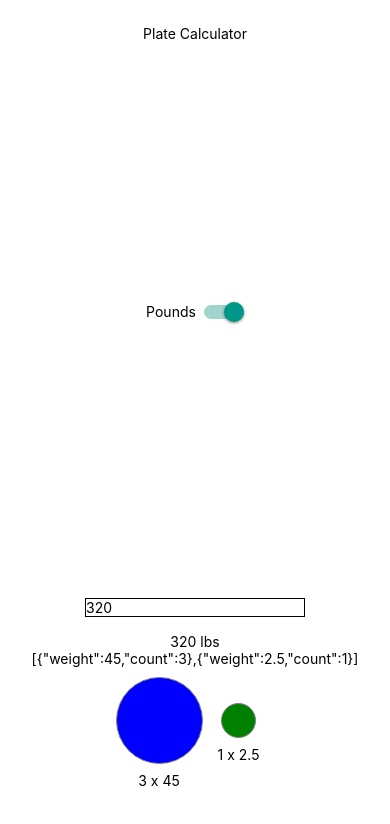
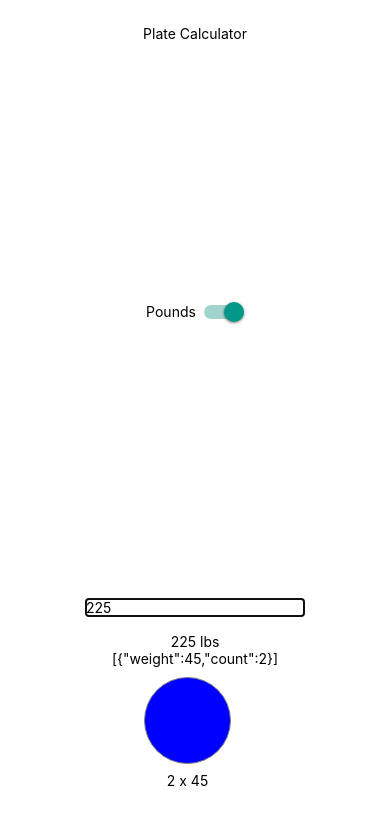
Before and after one commit to BrennanGlynn/PlateCalculator, a React Native app: screen / in a window 390 px wide. Shown: the top 824 px of the page. Built offline with nearby package versions, Linux system fonts and the light colour scheme.

Commit message:
Temp solution for android input too tired rn

```diff
--- a/App.js
+++ b/App.js
@@ -5,17 +5,9 @@ import PlateVisualization from "./components/PlateVisualization";
 
 const plateWeights = [45, 35, 25, 10, 5, 2.5, 1, 0.75, 0.5, 0.25];
 export default function App() {
-  const [weight, setWeight] = useState(320);
+  const [weight, setWeight] = useState("225");
   const [isPounds, setIsPounds] = useState(true);
   const [calculatedPlates, setCalculatedPlates] = useState([]);
-
-  const handleWeightChange = (e) => {
-    // ensure that e.target.value is a number or decimal
-    const re = /^[0-9\b\.]+$/;
-    if (e.target.value === "" || re.test(e.target.value)) {
-      setWeight(e.target.value);
-    }
-  };
 
   const calculateWeightPlatesPerSide = (totalWeight) => {
     // Define the weight of the barbell
@@ -79,8 +71,9 @@ export default function App() {
       <TextInput
         keyboardType="numeric"
         value={weight}
-        onChange={handleWeightChange}
+        onChangeText={setWeight}
         style={{ marginBottom: 16, borderWidth: 1 }}
+        autoFocus
       />
       <Text>
         {weight} {isPounds ? "lbs" : "kgs"}
```
